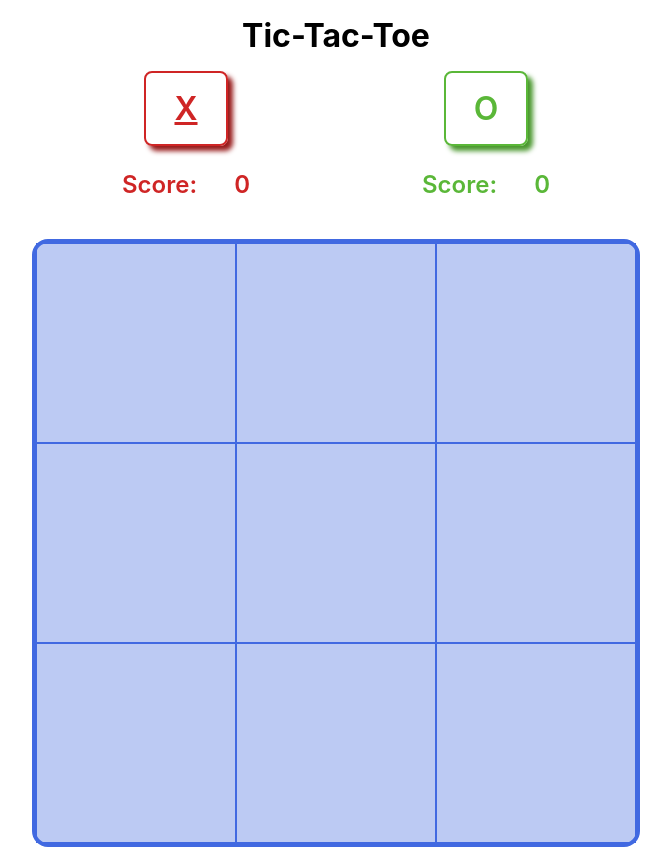
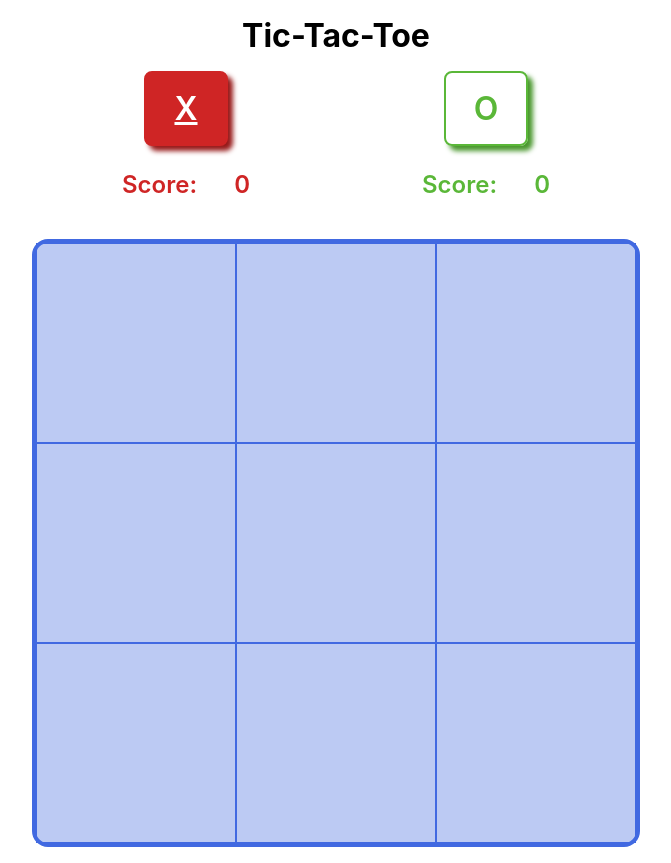
Before and after one commit to OxanaDanilova/tic-tac-toe-react, a React (Create React App) app in the folder my-app/: page / in a window 1280 px wide. Shown: the whole page, without its empty margins (304-975 px from the left). Built offline with nearby package versions, Linux system fonts and the light colour scheme.

Commit message:
feat: color active user

```diff
--- a/my-app/src/App.js
+++ b/my-app/src/App.js
@@ -9,6 +9,7 @@ class App extends React.Component {
     this.state = {
       userFirstScore: 0,
       userSecondScore: 0,
+      active: "x",
     };
   }
   addScoreX() {
@@ -16,6 +17,11 @@ class App extends React.Component {
   }
   addScoreO() {
     this.setState({ userSecondScore: this.state.userSecondScore + 100 });
+  }
+  changeActive() {
+    this.state.active === "x"
+      ? this.setState({ active: "o" })
+      : this.setState({ active: "x" });
   }
 
   render() {
@@ -25,10 +31,12 @@ class App extends React.Component {
         <UserPanel
           userFirstScore={this.state.userFirstScore}
           userSecondScore={this.state.userSecondScore}
+          activeUser={this.state.active}
         />
         <Board
           addScoreX={() => this.addScoreX()}
           addScoreO={() => this.addScoreO()}
+          active={() => this.changeActive()}
         />
       </div>
     );
--- a/my-app/src/components/Board/Board.js
+++ b/my-app/src/components/Board/Board.js
@@ -100,6 +100,8 @@ export class Board extends React.Component {
           );
           boardArr[index] = gameStatus;
           gameStatus = gameStatus === "x" ? "o" : "x";
+          console.log(this.props);
+          this.props.active();
           this.setState({
             gameStatus: gameStatus,
             boardArr: boardArr,
--- a/my-app/src/components/UserPanel/FirstUser.js
+++ b/my-app/src/components/UserPanel/FirstUser.js
@@ -4,7 +4,13 @@ export class FirstUserPanel extends React.Component {
   render() {
     return (
       <section className="first-user-panel">
-        <p className="first-user-name">X</p>
+        <p
+          className={`first-user-name ${
+            this.props.activeUser === "x" ? "" : "inactive"
+          }`}
+        >
+          X
+        </p>
         <div className="score-wrapper">
           <p>Score: </p>
           <p className="first-user-score">{this.props.score}</p>
--- a/my-app/src/components/UserPanel/SecondUser.js
+++ b/my-app/src/components/UserPanel/SecondUser.js
@@ -4,7 +4,13 @@ export class SecondUserPanel extends React.Component {
   render() {
     return (
       <section className="second-user-panel">
-        <p className="second-user-name">O</p>
+        <p
+          className={`second-user-name ${
+            this.props.activeUser === "o" ? "" : "inactive"
+          }`}
+        >
+          O
+        </p>
         <div className="score-wrapper">
           <p>Score: </p>
           <p className="second-user-score">{this.props.score}</p>
--- a/my-app/src/components/UserPanel/UserPanel.css
+++ b/my-app/src/components/UserPanel/UserPanel.css
@@ -26,32 +26,42 @@
   font-size: 1.5rem;
 }
 
-.first-user-panel > * {
+.first-user-panel {
   color: rgb(207, 37, 37);
 }
 
 .first-user-name {
+  padding: 1rem;
   text-decoration: underline;
-  padding: 1rem;
   font-size: 2rem;
   box-shadow: 5px 5px 5px rgb(151, 26, 26);
   border: 2px solid rgb(207, 37, 37);
+  background-color: rgb(207, 37, 37);
+  color: white;
   border-radius: 0.5rem;
   width: 3rem;
   margin: 0;
 }
 
-.second-user-panel > * {
+.second-user-panel {
   color: rgb(90, 183, 56);
 }
 
 .second-user-name {
-  text-decoration: none;
   padding: 1rem;
+  text-decoration: underline;
   font-size: 2rem;
   box-shadow: 5px 5px 5px rgb(73, 151, 45);
+  background-color: rgb(90, 183, 56);
+  color: white;
   border: 2px solid rgb(90, 183, 56);
   border-radius: 0.5rem;
   width: 3rem;
   margin: 0;
 }
+
+.inactive {
+  background-color: transparent;
+  color: inherit;
+  text-decoration: none;
+}
--- a/my-app/src/components/UserPanel/UserPanel.js
+++ b/my-app/src/components/UserPanel/UserPanel.js
@@ -7,8 +7,14 @@ export class UserPanel extends React.Component {
   render() {
     return (
       <section className="user-panel">
-        <FirstUserPanel score={this.props.userFirstScore} />
-        <SecondUserPanel score={this.props.userSecondScore} />
+        <FirstUserPanel
+          score={this.props.userFirstScore}
+          activeUser={this.props.activeUser}
+        />
+        <SecondUserPanel
+          score={this.props.userSecondScore}
+          activeUser={this.props.activeUser}
+        />
       </section>
     );
   }
```
